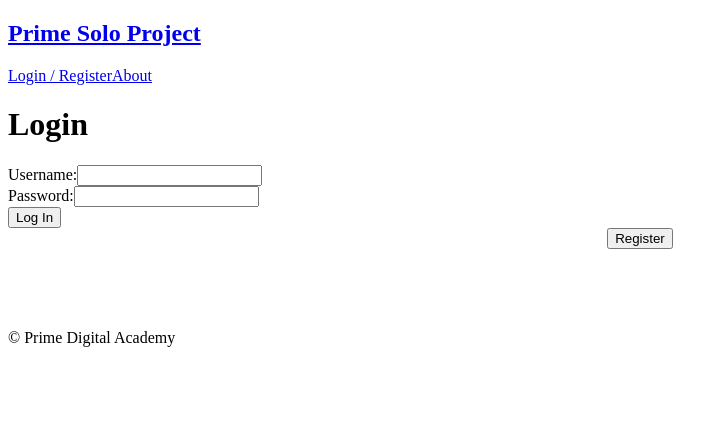
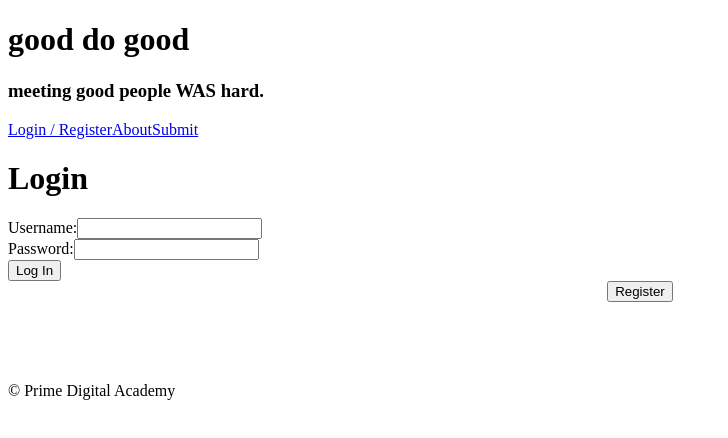
Before and after one commit to knutroadie/solo-project, a React (Create React App) app: page /#/home in a window 1280 px wide. Shown: the top 438 px of the page, without its empty margins (0-728 px from the left). Built offline with nearby package versions, Linux system fonts and the light colour scheme; no server answers.

Commit message:
changed basic header and update navbar

```diff
--- a/src/components/Nav/Nav.js
+++ b/src/components/Nav/Nav.js
@@ -6,8 +6,10 @@ import './Nav.css';
 
 const Nav = (props) => (
   <div className="nav">
+    <h1>good do good</h1>
+    <h3>meeting good people WAS hard.</h3>
     <Link to="/home">
-      <h2 className="nav-title">Prime Solo Project</h2>
+      {/* <h2 className="nav-title">Prime Solo Project</h2> */}
     </Link>
     <div className="nav-right">
       <Link className="nav-link" to="/home">
@@ -22,13 +24,17 @@ const Nav = (props) => (
           <Link className="nav-link" to="/info">
             Info Page
           </Link>
-          <LogOutButton className="nav-link"/>
+          <LogOutButton className="nav-link" />
         </>
       )}
       {/* Always show this link since the about page is not protected */}
       <Link className="nav-link" to="/about">
         About
       </Link>
+      <Link className="nav-link" to="/submit">
+        Submit
+      </Link>
+
     </div>
   </div>
 );
```
